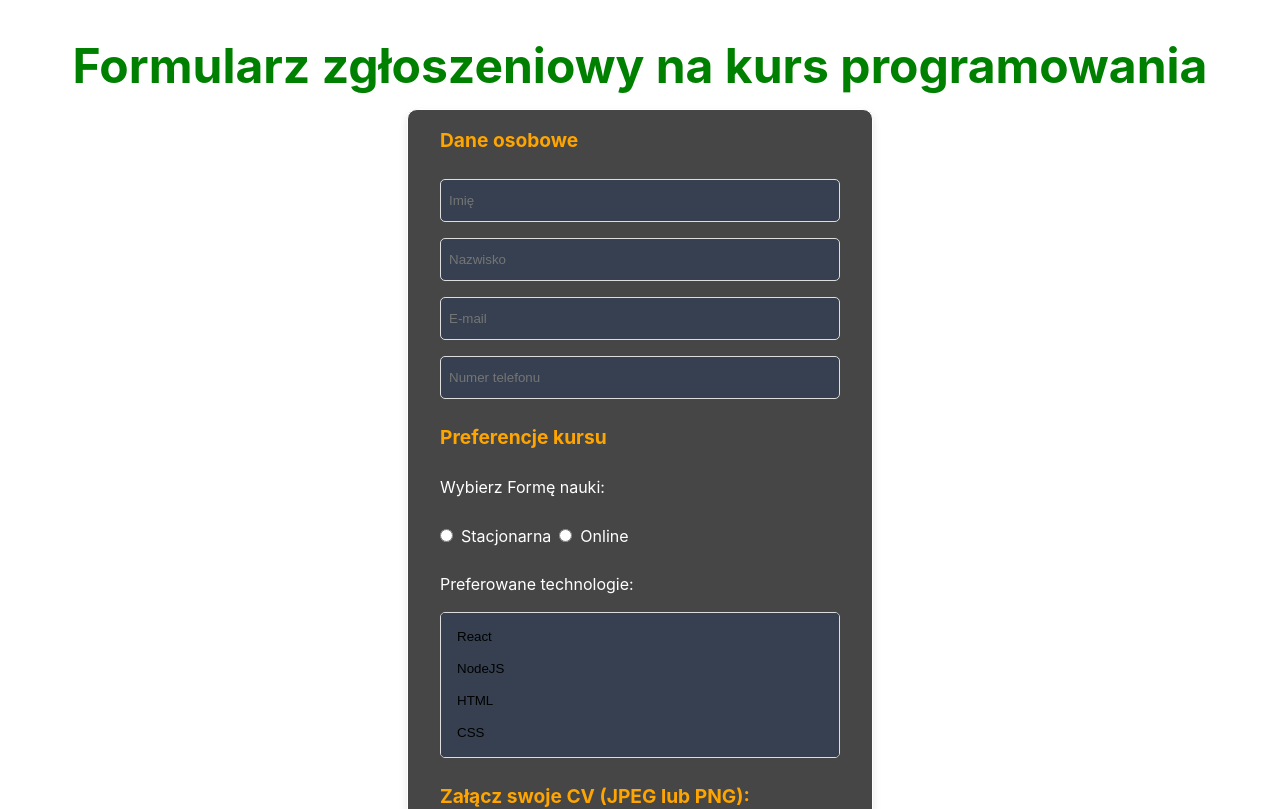
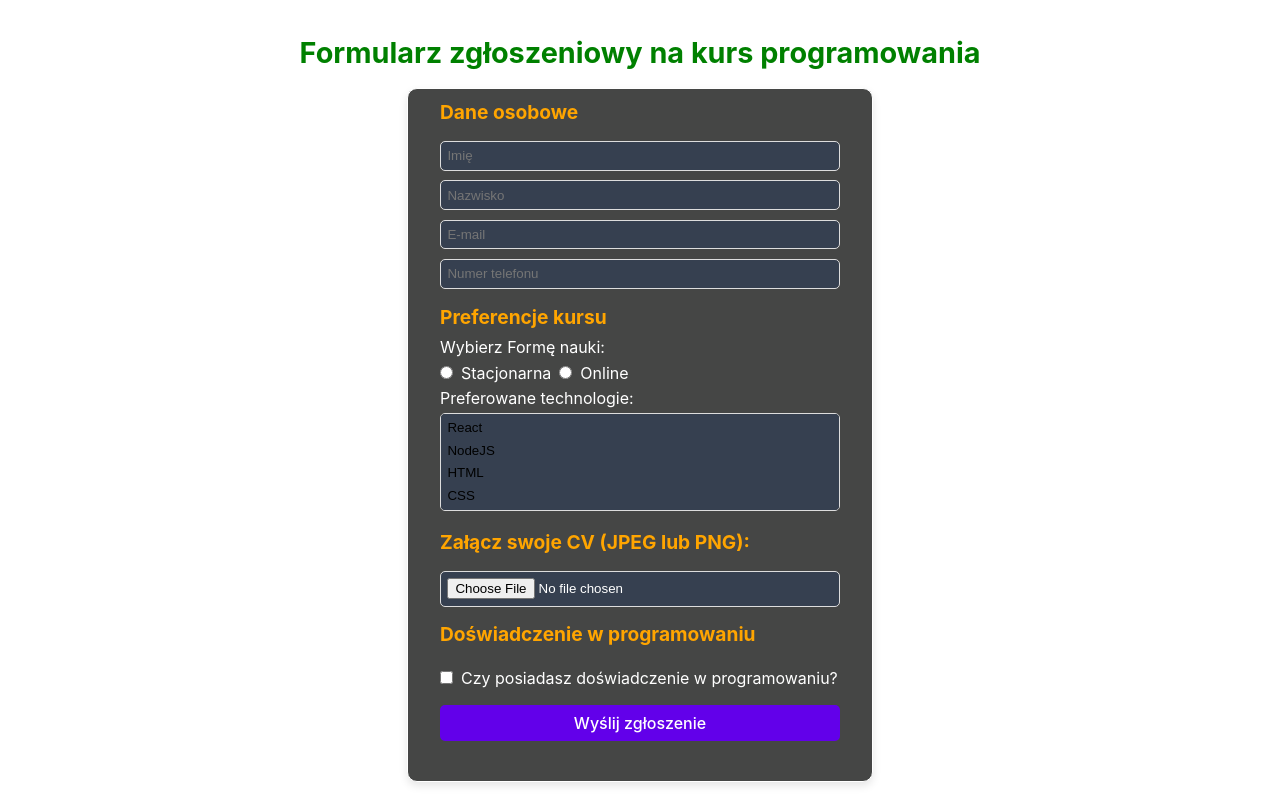
Before and after one commit to krzysztof-kryczka/application-form, a React (Vite) app: page / in a window 1280 px wide. Shown: the top 809 px of the page. Built offline with nearby package versions, Linux system fonts and the light colour scheme.

Commit message:
Minimal corrections in styles

```diff
--- a/src/App.css
+++ b/src/App.css
@@ -1,6 +1,6 @@
 #root {
    max-width: 1280px;
    margin: 0 auto;
-   padding: 0.5rem;
+   padding: 0;
    text-align: center;
 }
--- a/src/index.css
+++ b/src/index.css
@@ -1,6 +1,6 @@
 :root {
    font-family: Inter, system-ui, Avenir, Helvetica, Arial, sans-serif;
-   line-height: 1.5;
+   line-height: 0.8;
    font-weight: 400;
 
    color-scheme: light dark;
--- a/src/ui/Header.jsx
+++ b/src/ui/Header.jsx
@@ -11,8 +11,7 @@ const BaseHeader = ({ variant, ...props }) => {
 }
 
 export const Header = styled(BaseHeader)`
-   font-size: 3rem;
-   margin-bottom: 1rem;
+   font-size: 1.8rem;
    color: green;
    text-align: center;
 
--- a/src/ui/Input.jsx
+++ b/src/ui/Input.jsx
@@ -2,9 +2,8 @@ import styled from 'styled-components'
 
 export const Input = styled.input`
    background-color: #364050;
-   height: 25px;
-   margin: 0.5rem 0;
-   padding: 0.5rem;
+   margin: 0.3rem 0;
+   padding: 0.4rem;
    border-radius: 5px;
    border: 1px solid #ddd;
 `
--- a/src/ui/Label.jsx
+++ b/src/ui/Label.jsx
@@ -1,6 +1,6 @@
 import styled from 'styled-components'
 
 export const Label = styled.label`
-   margin: 0.5rem 0;
+   margin: 0;
    text-align: left;
 `
--- a/src/ui/List.jsx
+++ b/src/ui/List.jsx
@@ -7,4 +7,5 @@ export const List = styled.ul`
 
 export const ListItem = styled.li`
    text-align: left;
+   padding: 0.2rem;
 `
--- a/src/ui/Select.jsx
+++ b/src/ui/Select.jsx
@@ -3,7 +3,7 @@ import styled from 'styled-components'
 export const Select = styled.select`
    background-color: #364050;
    margin: 0.5rem 0;
-   padding: 0.5rem;
+   padding: 0.2rem;
    border-radius: 5px;
    border: 1px solid #ddd;
    height: 100%;
@@ -11,7 +11,7 @@ export const Select = styled.select`
 `
 
 export const Option = styled.option`
-   padding: 0.5rem;
+   padding: 0.2rem;
    background-color: #364050;
    color: #000;
 
```
